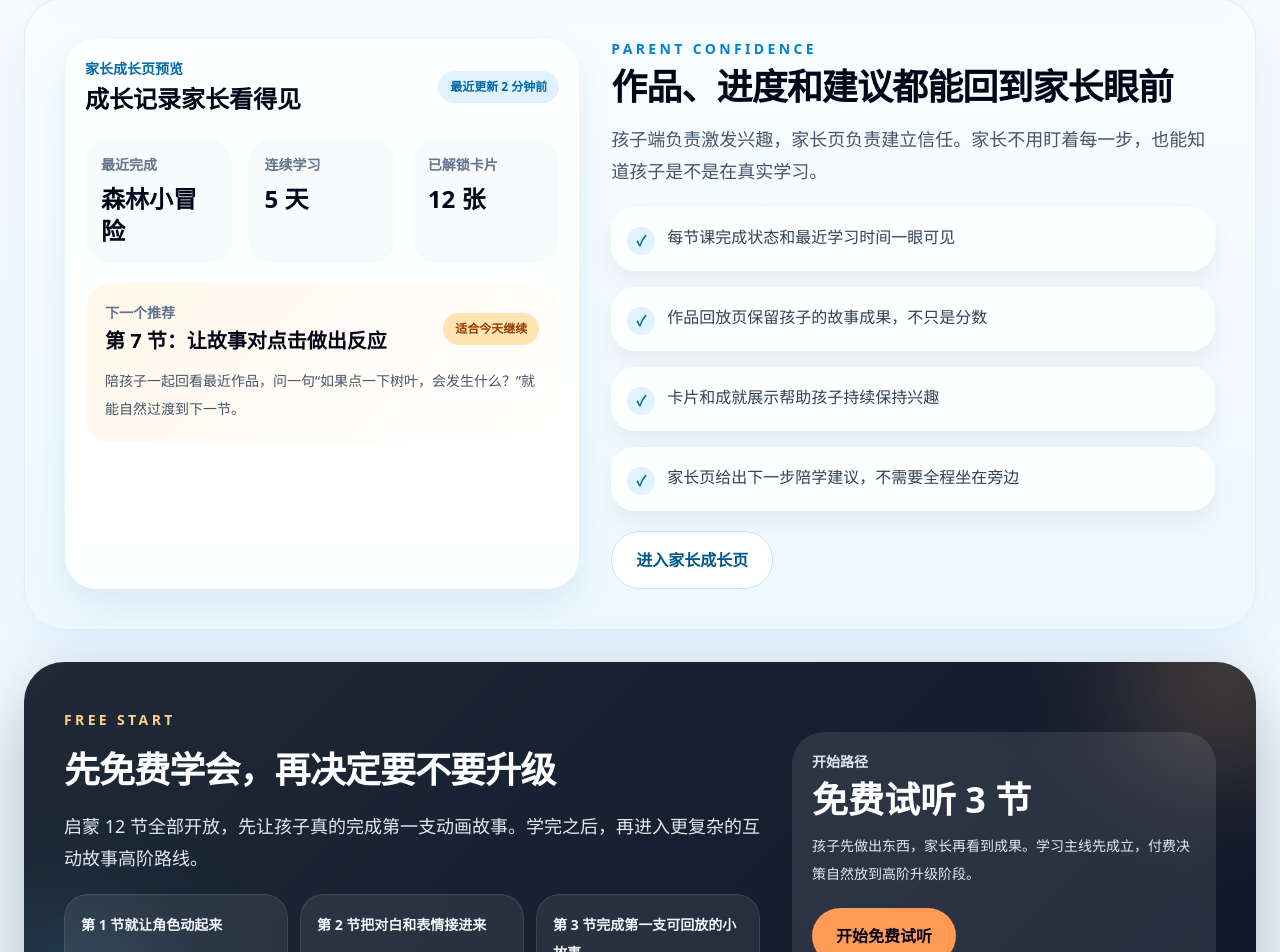
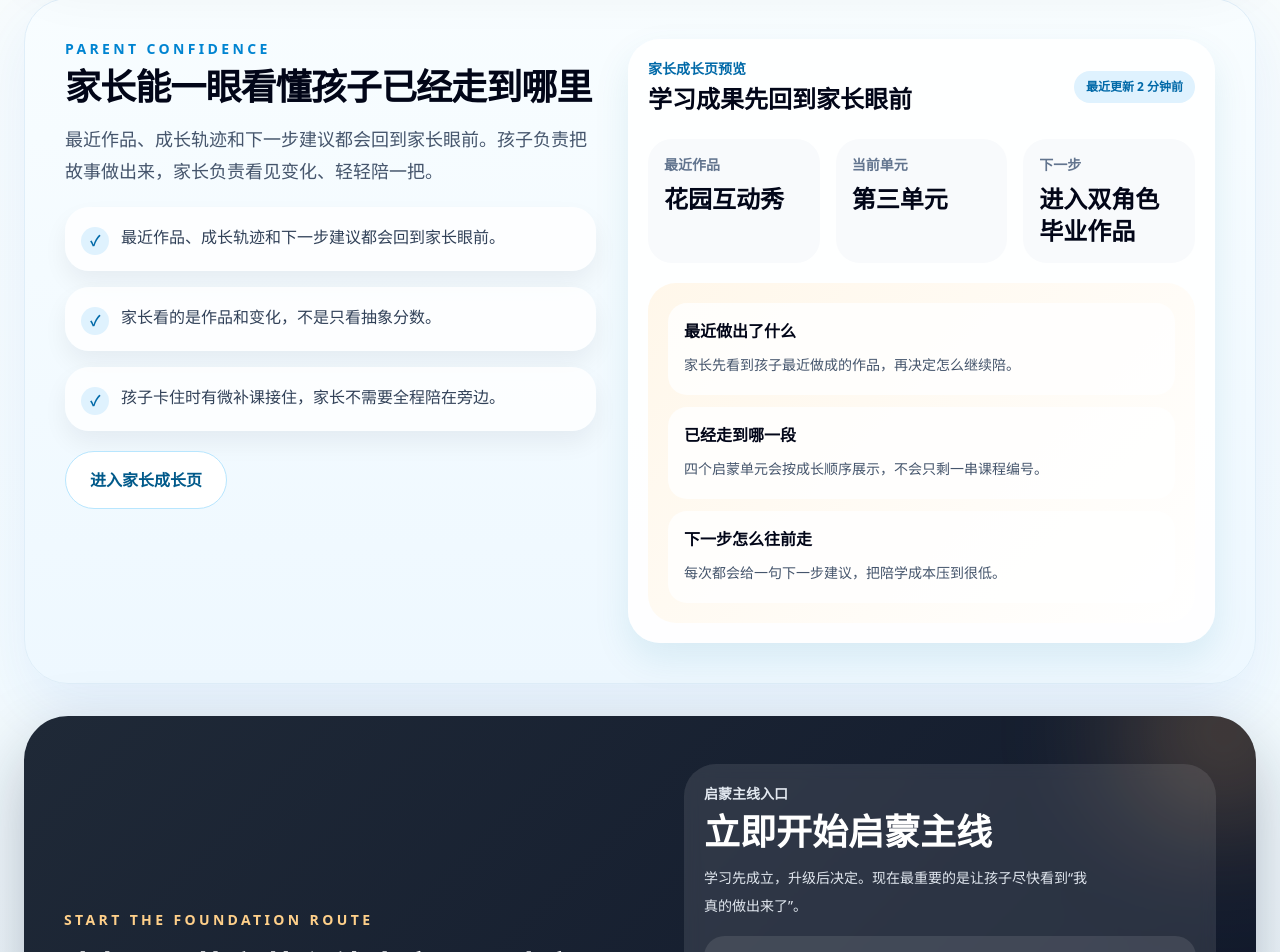
Before and after one commit to HelloMrDuan/kidsCoding, a Next.js app in the folder apps/web/: page / in a window 1280 px wide. Shown: the part 1666-2618 px from the top of the page. Built offline with nearby package versions, Linux system fonts and the light colour scheme.

Commit message:
Polish homepage trust and CTA sections

```diff
--- a/apps/web/src/features/marketing/parent-confidence.tsx
+++ b/apps/web/src/features/marketing/parent-confidence.tsx
@@ -1,72 +1,53 @@
 import Link from 'next/link'
 
-const confidenceSignals = [
-  '每节课完成状态和最近学习时间一眼可见',
-  '作品回放页保留孩子的故事成果，不只是分数',
-  '卡片和成就展示帮助孩子持续保持兴趣',
-  '家长页给出下一步陪学建议，不需要全程坐在旁边',
+const trustSignals = [
+  '最近作品、成长轨迹和下一步建议都会回到家长眼前。',
+  '家长看的是作品和变化，不是只看抽象分数。',
+  '孩子卡住时有微补课接住，家长不需要全程陪在旁边。',
 ]
 
 const parentMoments = [
-  { label: '最近完成', value: '森林小冒险' },
-  { label: '连续学习', value: '5 天' },
-  { label: '已解锁卡片', value: '12 张' },
+  { label: '最近作品', value: '花园互动秀' },
+  { label: '当前单元', value: '第三单元' },
+  { label: '下一步', value: '进入双角色毕业作品' },
+]
+
+const growthRows = [
+  {
+    title: '最近做出了什么',
+    detail: '家长先看到孩子最近做成的作品，再决定怎么继续陪。',
+  },
+  {
+    title: '已经走到哪一段',
+    detail: '四个启蒙单元会按成长顺序展示，不会只剩一串课程编号。',
+  },
+  {
+    title: '下一步怎么往前走',
+    detail: '每次都会给一句下一步建议，把陪学成本压到很低。',
+  },
 ]
 
 export function ParentConfidence() {
   return (
-    <section className="grid gap-8 rounded-[2.5rem] border border-[#dfeef9] bg-[linear-gradient(180deg,#f8fdff_0%,#eef8ff_100%)] px-6 py-8 shadow-[0_24px_60px_rgba(36,99,235,0.08)] md:px-10 md:py-10 lg:grid-cols-[0.92fr_1.08fr]">
-      <div className="rounded-[2rem] bg-white/90 p-5 shadow-[0_16px_36px_rgba(14,116,144,0.1)]">
-        <div className="flex items-center justify-between">
-          <div>
-            <p className="text-sm font-semibold text-sky-700">家长成长页预览</p>
-            <h3 className="mt-1 text-2xl font-black text-slate-950">成长记录家长看得见</h3>
-          </div>
-          <div className="rounded-full bg-sky-100 px-3 py-2 text-xs font-bold text-sky-700">
-            最近更新 2 分钟前
-          </div>
-        </div>
-
-        <div className="mt-6 grid gap-4 sm:grid-cols-3">
-          {parentMoments.map((moment) => (
-            <div key={moment.label} className="rounded-[1.5rem] bg-slate-50 p-4">
-              <p className="text-sm font-semibold text-slate-500">{moment.label}</p>
-              <p className="mt-2 text-2xl font-black text-slate-950">{moment.value}</p>
-            </div>
-          ))}
-        </div>
-
-        <div className="mt-5 rounded-[1.75rem] bg-[linear-gradient(135deg,#fff7ea_0%,#ffffff_100%)] p-5">
-          <div className="flex items-center justify-between">
-            <div>
-              <p className="text-sm font-semibold text-slate-500">下一个推荐</p>
-              <p className="mt-1 text-xl font-black text-slate-950">第 7 节：让故事对点击做出反应</p>
-            </div>
-            <div className="rounded-full bg-[#ffe4b3] px-3 py-2 text-xs font-bold text-amber-800">
-              适合今天继续
-            </div>
-          </div>
-          <p className="mt-3 text-sm leading-7 text-slate-600">
-            陪孩子一起回看最近作品，问一句“如果点一下树叶，会发生什么？”就能自然过渡到下一节。
-          </p>
-        </div>
-      </div>
-
+    <section
+      className="grid gap-8 rounded-[2.75rem] border border-[#dfeef9] bg-[linear-gradient(180deg,#f8fdff_0%,#eef8ff_100%)] px-6 py-8 shadow-[0_24px_60px_rgba(36,99,235,0.08)] md:px-10 md:py-10 lg:grid-cols-[0.95fr_1.05fr]"
+      data-testid="parent-confidence"
+    >
       <div className="space-y-5">
         <div>
           <p className="text-sm font-semibold uppercase tracking-[0.24em] text-sky-600">
             Parent confidence
           </p>
           <h2 className="mt-2 text-3xl font-black tracking-tight text-slate-950 md:text-4xl">
-            作品、进度和建议都能回到家长眼前
+            家长能一眼看懂孩子已经走到哪里
           </h2>
           <p className="mt-4 text-lg leading-8 text-slate-600">
-            孩子端负责激发兴趣，家长页负责建立信任。家长不用盯着每一步，也能知道孩子是不是在真实学习。
+            最近作品、成长轨迹和下一步建议都会回到家长眼前。孩子负责把故事做出来，家长负责看见变化、轻轻陪一把。
           </p>
         </div>
 
         <div className="grid gap-4">
-          {confidenceSignals.map((signal) => (
+          {trustSignals.map((signal) => (
             <div
               key={signal}
               className="flex items-start gap-3 rounded-[1.5rem] bg-white/80 px-4 py-4 shadow-[0_12px_24px_rgba(15,23,42,0.06)]"
@@ -86,6 +67,41 @@ export function ParentConfidence() {
           进入家长成长页
         </Link>
       </div>
+
+      <div
+        className="rounded-[2rem] bg-white/92 p-5 shadow-[0_16px_36px_rgba(14,116,144,0.1)]"
+        data-testid="parent-confidence-preview"
+      >
+        <div className="flex items-center justify-between gap-4">
+          <div>
+            <p className="text-sm font-semibold text-sky-700">家长成长页预览</p>
+            <h3 className="mt-1 text-2xl font-black text-slate-950">
+              学习成果先回到家长眼前
+            </h3>
+          </div>
+          <div className="rounded-full bg-sky-100 px-3 py-2 text-xs font-bold text-sky-700">
+            最近更新 2 分钟前
+          </div>
+        </div>
+
+        <div className="mt-6 grid gap-4 sm:grid-cols-3">
+          {parentMoments.map((moment) => (
+            <div key={moment.label} className="rounded-[1.5rem] bg-slate-50 p-4">
+              <p className="text-sm font-semibold text-slate-500">{moment.label}</p>
+              <p className="mt-2 text-2xl font-black text-slate-950">{moment.value}</p>
+            </div>
+          ))}
+        </div>
+
+        <div className="mt-5 space-y-3 rounded-[1.75rem] bg-[linear-gradient(135deg,#fff7ea_0%,#ffffff_100%)] p-5">
+          {growthRows.map((row) => (
+            <div key={row.title} className="rounded-[1.2rem] bg-white/80 p-4">
+              <p className="font-bold text-slate-950">{row.title}</p>
+              <p className="mt-2 text-sm leading-7 text-slate-600">{row.detail}</p>
+            </div>
+          ))}
+        </div>
+      </div>
     </section>
   )
 }
--- a/apps/web/src/features/marketing/trial-cta.tsx
+++ b/apps/web/src/features/marketing/trial-cta.tsx
@@ -1,50 +1,78 @@
 import Link from 'next/link'
 
-const freeLessons = [
-  '第 1 节就让角色动起来',
-  '第 2 节把对白和表情接进来',
-  '第 3 节完成第一支可回放的小故事',
+const routeMoments = [
+  '第 1 节先让角色走上舞台',
+  '第 6 节完成第二个完整作品',
+  '第 12 节完成启蒙毕业作品',
+]
+
+const routePromises = [
+  {
+    title: '先让孩子做出来',
+    detail: '先沿着 12 节启蒙主线学会做作品，不在兴趣刚起来时打断。',
+  },
+  {
+    title: '再让家长看到值不值得继续',
+    detail: '孩子先做出东西，家长先看到成长，后面的升级决策才会更自然。',
+  },
 ]
 
 export function TrialCta() {
   return (
-    <section className="relative overflow-hidden rounded-[2.5rem] bg-[linear-gradient(135deg,#1f2937_0%,#0f172a_100%)] px-6 py-8 text-white shadow-[0_28px_70px_rgba(15,23,42,0.28)] md:px-10 md:py-12">
+    <section
+      className="relative overflow-hidden rounded-[2.75rem] bg-[linear-gradient(135deg,#1f2937_0%,#0f172a_100%)] px-6 py-8 text-white shadow-[0_28px_70px_rgba(15,23,42,0.28)] md:px-10 md:py-12"
+      data-testid="trial-cta"
+    >
       <div className="absolute right-[-4rem] top-[-5rem] h-48 w-48 rounded-full bg-[#ffb86b]/25 blur-3xl" />
       <div className="absolute bottom-[-4rem] left-[-2rem] h-40 w-40 rounded-full bg-[#5dd6ff]/25 blur-3xl" />
-      <div className="relative grid gap-8 lg:grid-cols-[1fr_auto] lg:items-end">
+
+      <div className="relative grid gap-8 lg:grid-cols-[1.05fr_0.95fr] lg:items-end">
         <div className="space-y-5">
           <p className="text-sm font-semibold uppercase tracking-[0.24em] text-[#ffd08a]">
-            Free start
+            Start the foundation route
           </p>
           <h2 className="text-3xl font-black tracking-tight md:text-4xl">
-            先免费学会，再决定要不要升级
+            先把 12 节启蒙主线走完，再决定要不要升级
           </h2>
           <p className="max-w-3xl text-lg leading-8 text-slate-200">
-            启蒙 12 节全部开放，先让孩子真的完成第一支动画故事。学完之后，再进入更复杂的互动故事高阶路线。
+            这 12 节启蒙课先全部开放，让孩子先学会做作品、先完成启蒙毕业故事。高阶付费路线放在作品和成长都已经成立之后。
           </p>
+
           <div className="grid gap-3 md:grid-cols-3">
-            {freeLessons.map((lesson) => (
+            {routeMoments.map((moment) => (
               <div
-                key={lesson}
+                key={moment}
                 className="rounded-[1.5rem] border border-white/10 bg-white/8 px-4 py-4 text-sm font-semibold leading-7 text-slate-100 backdrop-blur"
               >
-                {lesson}
+                {moment}
               </div>
             ))}
           </div>
         </div>
 
-        <div className="rounded-[2rem] bg-white/10 p-5 backdrop-blur">
-          <p className="text-sm font-semibold text-slate-200">开始路径</p>
-          <p className="mt-2 text-4xl font-black text-white">免费试听 3 节</p>
-          <p className="mt-3 max-w-sm text-sm leading-7 text-slate-200">
-            孩子先做出东西，家长再看到成果。学习主线先成立，付费决策自然放到高阶升级阶段。
-          </p>
+        <div className="space-y-4 rounded-[2rem] bg-white/10 p-5 backdrop-blur">
+          <div>
+            <p className="text-sm font-semibold text-slate-200">启蒙主线入口</p>
+            <p className="mt-2 text-4xl font-black text-white">立即开始启蒙主线</p>
+            <p className="mt-3 max-w-sm text-sm leading-7 text-slate-200">
+              学习先成立，升级后决定。现在最重要的是让孩子尽快看到“我真的做出来了”。
+            </p>
+          </div>
+
+          <div className="grid gap-3">
+            {routePromises.map((item) => (
+              <div key={item.title} className="rounded-[1.3rem] bg-white/10 p-4">
+                <p className="font-bold text-white">{item.title}</p>
+                <p className="mt-2 text-sm leading-7 text-slate-200">{item.detail}</p>
+              </div>
+            ))}
+          </div>
+
           <Link
-            className="mt-5 inline-flex items-center justify-center rounded-full bg-[#ff9b54] px-6 py-4 text-base font-bold text-slate-950 transition hover:bg-[#ffb16f]"
+            className="inline-flex items-center justify-center rounded-full bg-[#ff9b54] px-6 py-4 text-base font-bold text-slate-950 transition hover:bg-[#ffb16f]"
             href="/onboarding/age"
           >
-            开始免费试听
+            立即开始启蒙主线
           </Link>
         </div>
       </div>
```
Also changed, not shown: 2 other files (tests, documents, lock files or other folders).
